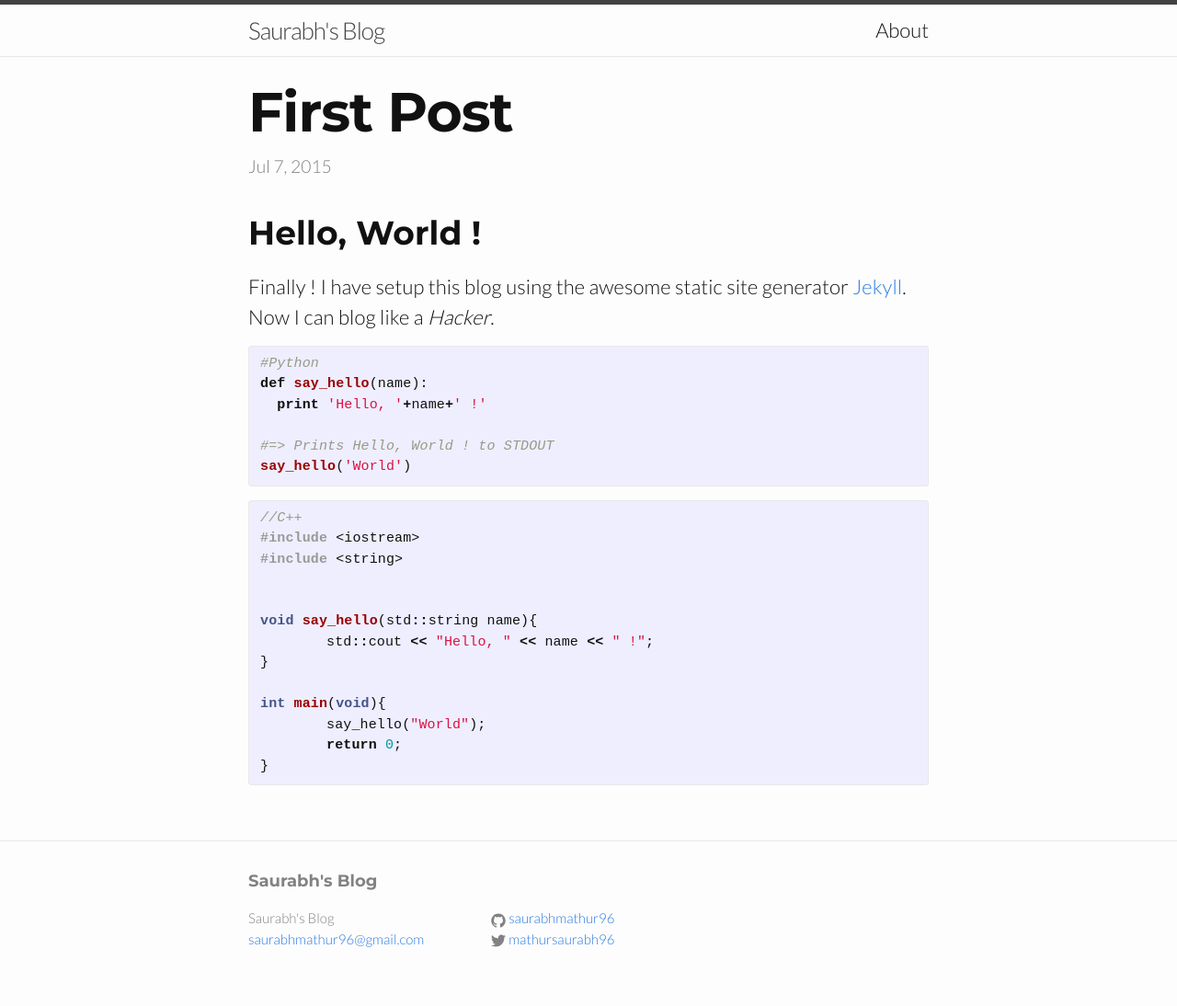
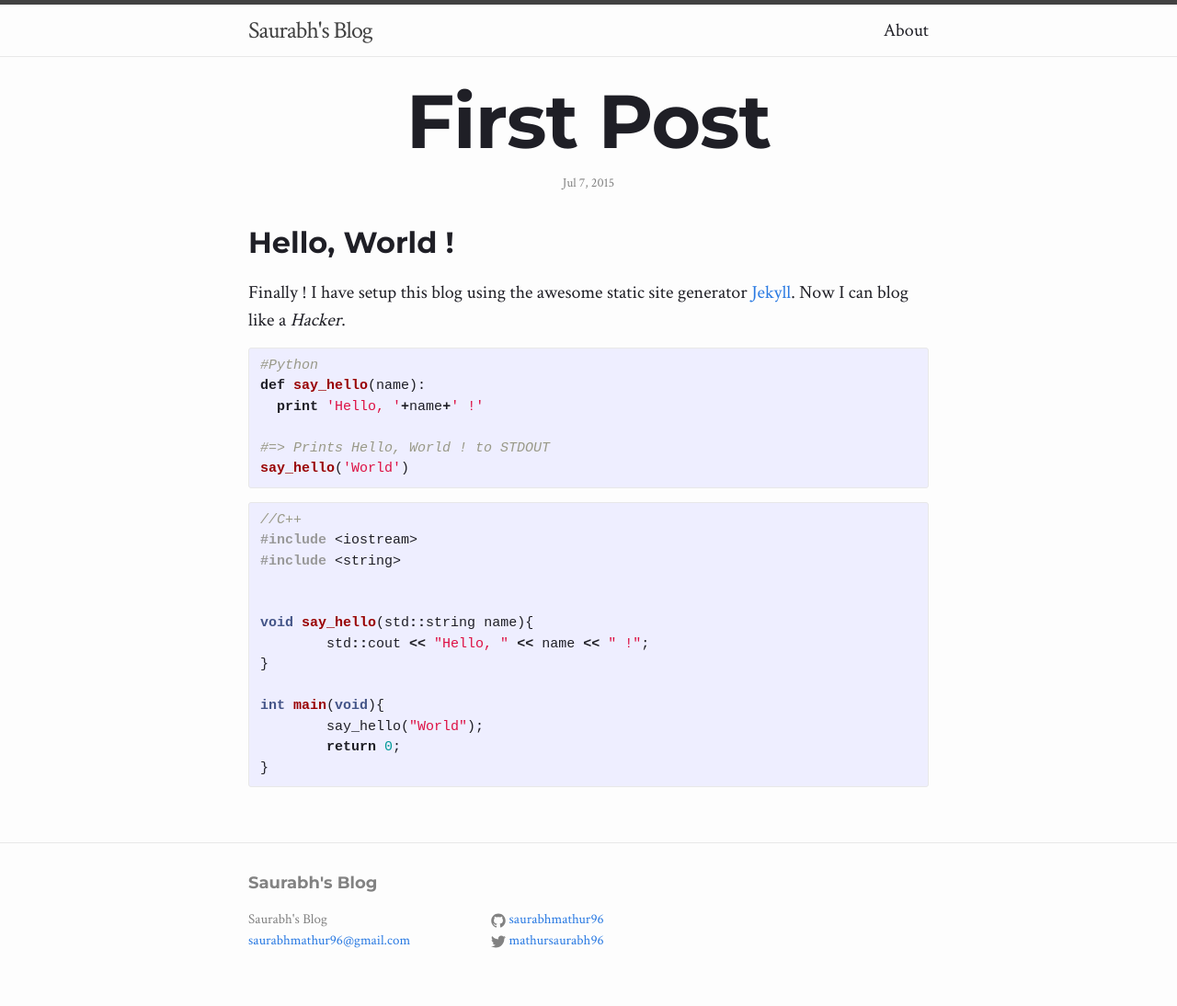
Before and after one commit to saurabhmathur96/blog, a Jekyll site: the page built from _posts/2015-07-07-first-post.markdown, in a window 1280 px wide. Shown: the whole page at 92% size. Built offline with Jekyll 4.4.1, drawn with Linux system fonts in a browser that asks for light colours.

Commit message:
update typography

```diff
--- a/_includes/head.html
+++ b/_includes/head.html
@@ -6,7 +6,7 @@
   <title>{% if page.title %}{{ page.title }}{% else %}{{ site.title }}{% endif %}</title>
   <meta name="description" content="{% if page.excerpt %}{{ page.excerpt | strip_html | strip_newlines | truncate: 160 }}{% else %}{{ site.description }}{% endif %}">
 
-  <link href='https://fonts.googleapis.com/css?family=Lato:300' rel='stylesheet' type='text/css'>
+  <link href='https://fonts.googleapis.com/css?family=Crimson+Text' rel='stylesheet' type='text/css'>
 
   <link href='https://fonts.googleapis.com/css?family=Montserrat:700' rel='stylesheet' type='text/css'>
 
--- a/_sass/_base.scss
+++ b/_sass/_base.scss
@@ -10,7 +10,7 @@ dl, dd, ol, ul, figure {
     -webkit-font-smoothing: antialiased !important;
     -moz-font-smoothing: antialiased !important;
     font-smoothing: antialiased !important;
-    font-feature-settings: "liga";
+    font-feature-settings: "liga", "kern";
 }
 
 
@@ -21,7 +21,7 @@ body {
     font-family: $base-font-family;
     font-size: $base-font-size;
     line-height: $base-line-height;
-    font-weight: 300;
+    font-weight: 400;
     color: $text-color;
     background-color: $background-color;
     -webkit-text-size-adjust: 100%;
@@ -91,7 +91,7 @@ h1, h2, h3, h4, h5, h6 {
 }
 
 h1{
-font-size: 36px;
+font-size: $base-font-size*1.6;
     @include media-query($on-laptop) {
         font-size: 28px;
     }
--- a/_sass/_layout.scss
+++ b/_sass/_layout.scss
@@ -171,7 +171,12 @@
 }
 
 .page-heading {
-    font-size: 60px;
+    font-size: $base-font-size*1.6*1.6*1.6;
+    text-align:center;
+
+}
+.page-heading *{
+
 }
 
 .post-list {
@@ -202,9 +207,12 @@
     margin-bottom: $spacing-unit;
     font-size: 60px;
 }
+.post-header *{
+    text-align: center
+}
 
 .post-title {
-    font-size: 60px;
+    font-size: $base-font-size*1.6*1.6*1.6;
     letter-spacing: -1px;
     line-height: 1;
 
@@ -215,12 +223,11 @@
 
 .post-content {
     margin-bottom: $spacing-unit;
-    letter-spacing: 0.008rem;
      @include media-query($on-laptop) {
             font-size: 20px;
         }
     h2 {
-        font-size: 32px;
+        font-size: $base-font-size*1.6;
 
         @include media-query($on-laptop) {
             font-size: 28px;
--- a/css/main.scss
+++ b/css/main.scss
@@ -6,16 +6,16 @@
 
 
 // Our variables
-$base-font-family: "Lato", Arial, sans-serif;
-$base-font-size:   22px;
-$small-font-size:  $base-font-size * 0.875;
+$base-font-family: "Crimson Text", serif;
+$base-font-size:   20px;
+$small-font-size:  14px;
 $base-line-height: 1.5;
 
 $header-font-family: "Montserrat", Arial, sans-serif;
 
 $spacing-unit:     30px;
 
-$text-color:       #111;
+$text-color:       #1F1F26;
 $background-color: #fdfdfd;
 $brand-color:      #2a7ae2;
 
--- a/index.html
+++ b/index.html
@@ -9,11 +9,12 @@ layout: default
   <ul class="post-list">
     {% for post in site.posts %}
       <li>
-        <span class="post-meta">{{ post.date | date: "%b %-d, %Y" }}</span>
+
 
         <h2>
           <a class="post-link" href="{{ post.url | prepend: site.baseurl }}">{{ post.title }}</a>
         </h2>
+        <span class="post-meta">{{ post.date | date: "%b %-d, %Y" }}</span>
       </li>
     {% endfor %}
   </ul>
```
Also changed, not shown: 4 other files.
